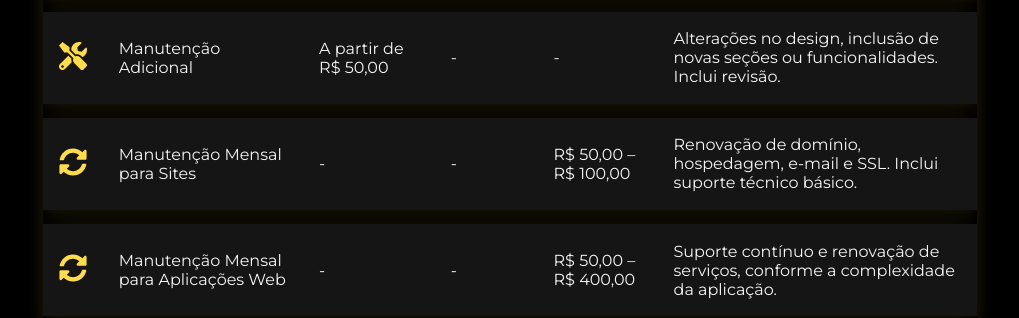
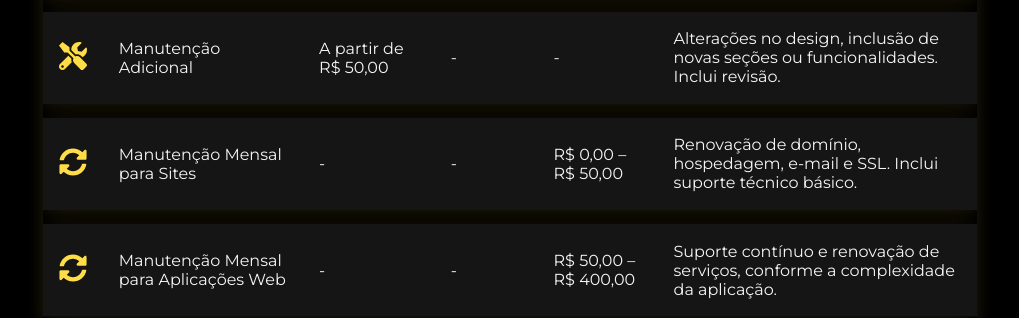
Before and after one commit to LipeLacross/LacrossTech, a Next.js app: page / in a window 1280 px wide. Shown: the part 3045-3363 px from the top of the page, without its empty margins (130-1149 px from the left). Built offline with nearby package versions, Linux system fonts and the light colour scheme.

Commit message:
Update: services

```diff
--- a/src/app/components/Services.tsx
+++ b/src/app/components/Services.tsx
@@ -57,7 +57,7 @@ const services = [
     name: 'Manutenção Mensal para Sites',
     initial: '-',
     annual: '-',
-    monthly: 'R$ 50,00 – R$ 100,00',
+    monthly: 'R$ 0,00 – R$ 50,00',
     details: 'Renovação de domínio, hospedagem, e-mail e SSL. Inclui suporte técnico básico.',
   },
   {
```
